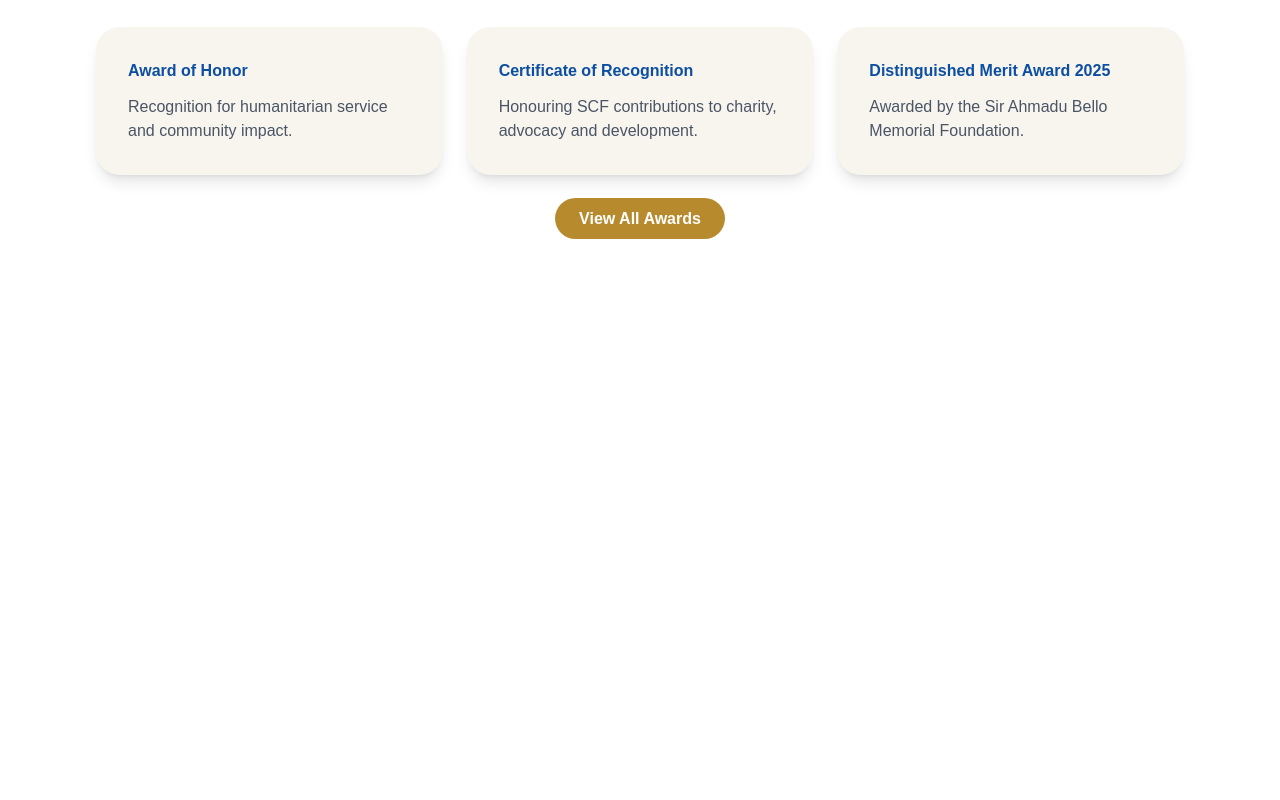
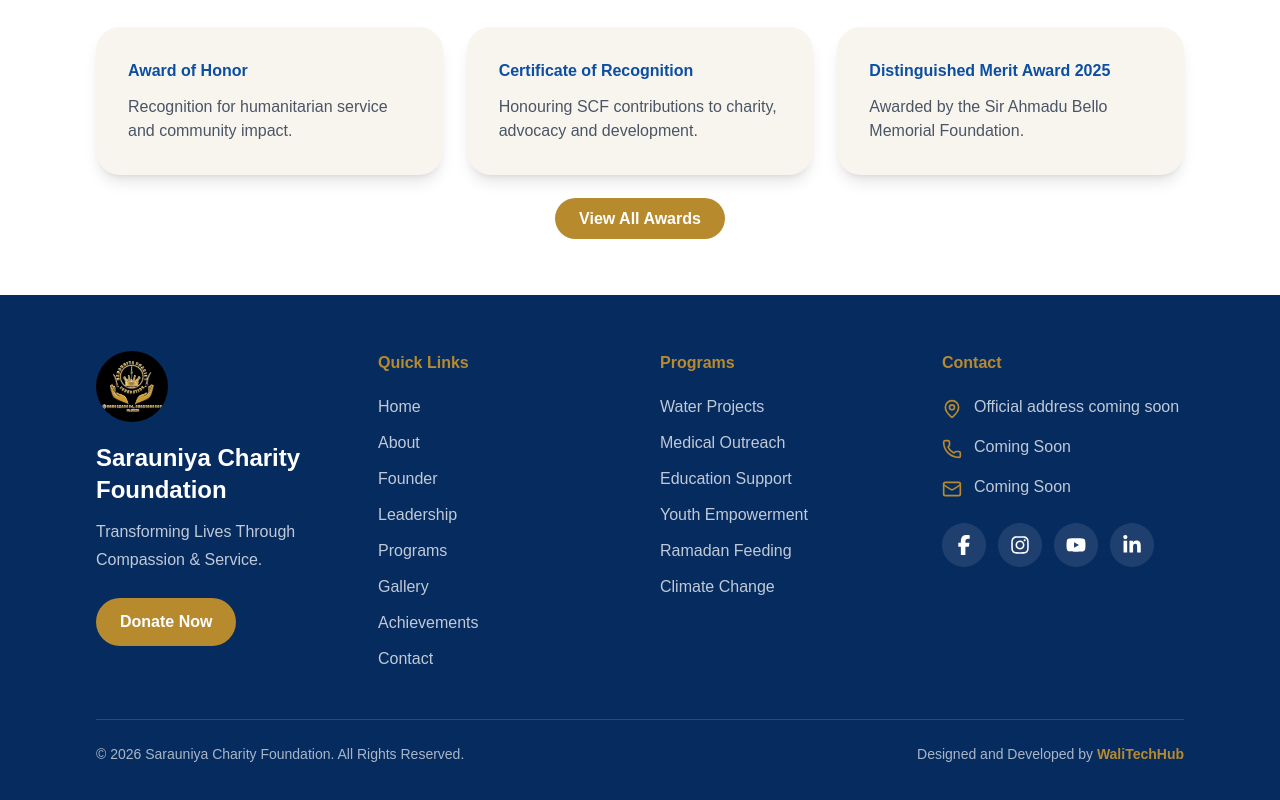
Before and after one commit to YUSUFUMARWALI/sarauniya-foundation, a Next.js app: page / in a window 1280 px wide. Shown: the part 3004-3804 px from the top of the page. Before the commit the page ends 3299 px from the top, so only its background shows below. Built offline with nearby package versions, Linux system fonts and the light colour scheme.

Commit message:
Add reusable footer component

```diff
--- a/app/layout.tsx
+++ b/app/layout.tsx
@@ -1,6 +1,8 @@
 import type { Metadata } from "next";
 import { Geist, Geist_Mono } from "next/font/google";
 import "./globals.css";
+
+import Footer from "@/components/Footer";
 
 const geistSans = Geist({
   variable: "--font-geist-sans",
@@ -13,8 +15,9 @@ const geistMono = Geist_Mono({
 });
 
 export const metadata: Metadata = {
-  title: "Create Next App",
-  description: "Generated by create next app",
+  title: "Sarauniya Charity Foundation",
+  description:
+    "Official website of Sarauniya Charity Foundation, transforming lives through humanitarian services, education, healthcare, water projects, empowerment, and community development.",
 };
 
 export default function RootLayout({
@@ -27,7 +30,13 @@ export default function RootLayout({
       lang="en"
       className={`${geistSans.variable} ${geistMono.variable} h-full antialiased`}
     >
-      <body className="min-h-full flex flex-col">{children}</body>
+      <body className="flex min-h-screen flex-col bg-[#f8f5ef]">
+        <main className="flex-1">
+          {children}
+        </main>
+
+        <Footer />
+      </body>
     </html>
   );
 }
--- /dev/null
+++ b/components/Footer.tsx
@@ -0,0 +1,130 @@
+import Image from "next/image";
+import Link from "next/link";
+import { Mail, MapPin, Phone } from "lucide-react";
+
+import {
+  FaFacebookF,
+  FaInstagram,
+  FaYoutube,
+  FaLinkedinIn,
+  FaTiktok,
+  FaXTwitter,
+} from "react-icons/fa6";
+import { site } from "@/data/site";
+
+const quickLinks = [
+  ["Home", "/"],
+  ["About", "/about"],
+  ["Founder", "/founder"],
+  ["Leadership", "/leadership"],
+  ["Programs", "/programs"],
+  ["Gallery", "/gallery"],
+  ["Achievements", "/achievements"],
+  ["Contact", "/contact"],
+];
+
+const programs = [
+  "Water Projects",
+  "Medical Outreach",
+  "Education Support",
+  "Youth Empowerment",
+  "Ramadan Feeding",
+  "Climate Change",
+];
+
+export default function Footer() {
+  return (
+    <footer className="bg-[#062B5F] px-6 py-14 text-white md:px-16 lg:px-24">
+      <div className="mx-auto grid max-w-7xl gap-10 md:grid-cols-2 lg:grid-cols-4">
+        <div>
+          <Image
+            src="/images/logo/logo.jpg"
+            alt="Sarauniya Charity Foundation Logo"
+            width={72}
+            height={72}
+            className="rounded-full bg-white"
+          />
+
+          <h2 className="mt-5 text-2xl font-bold">{site.name}</h2>
+
+          <p className="mt-3 leading-7 text-white/75">{site.tagline}</p>
+
+          <Link
+            href="/donate"
+            className="mt-6 inline-block rounded-full bg-[#B88A2E] px-6 py-3 font-semibold text-white"
+          >
+            Donate Now
+          </Link>
+        </div>
+
+        <div>
+          <h3 className="font-bold text-[#B88A2E]">Quick Links</h3>
+
+          <div className="mt-5 grid gap-3">
+            {quickLinks.map(([label, href]) => (
+              <Link key={label} href={href} className="text-white/75 hover:text-white">
+                {label}
+              </Link>
+            ))}
+          </div>
+        </div>
+
+        <div>
+          <h3 className="font-bold text-[#B88A2E]">Programs</h3>
+
+          <div className="mt-5 grid gap-3 text-white/75">
+            {programs.map((program) => (
+              <span key={program}>{program}</span>
+            ))}
+          </div>
+        </div>
+
+        <div>
+          <h3 className="font-bold text-[#B88A2E]">Contact</h3>
+
+          <p className="mt-5 flex gap-3 text-white/75">
+            <MapPin className="mt-1 h-5 w-5 text-[#B88A2E]" />
+            {site.contact.address}
+          </p>
+
+          <p className="mt-4 flex gap-3 text-white/75">
+            <Phone className="mt-1 h-5 w-5 text-[#B88A2E]" />
+            {site.contact.phone1}
+          </p>
+
+          <p className="mt-4 flex gap-3 text-white/75">
+            <Mail className="mt-1 h-5 w-5 text-[#B88A2E]" />
+            {site.contact.email}
+          </p>
+
+          <div className="mt-6 flex flex-wrap gap-3">
+            <a href={site.socials.facebook} target="_blank" className="rounded-full bg-white/10 p-3 hover:bg-white/20">
+              <FaFacebookF className="h-5 w-5" />
+            </a>
+
+            <a href={site.socials.instagram} target="_blank" className="rounded-full bg-white/10 p-3 hover:bg-white/20">
+              <FaInstagram className="h-5 w-5" />
+            </a>
+
+            <a href={site.socials.youtube} target="_blank" className="rounded-full bg-white/10 p-3 hover:bg-white/20">
+              <FaYoutube className="h-5 w-5" />
+            </a>
+
+            <a href={site.socials.linkedin} target="_blank" className="rounded-full bg-white/10 p-3 hover:bg-white/20">
+              <FaLinkedinIn className="h-5 w-5" />
+            </a>
+          </div>
+        </div>
+      </div>
+
+      <div className="mx-auto mt-12 flex max-w-7xl flex-col gap-4 border-t border-white/15 pt-6 text-sm text-white/65 md:flex-row md:items-center md:justify-between">
+        <p>{site.copyright}</p>
+
+        <p>
+          Designed and Developed by{" "}
+          <span className="font-semibold text-[#B88A2E]">{site.developer}</span>
+        </p>
+      </div>
+    </footer>
+  );
+}
--- /dev/null
+++ b/data/site.ts
@@ -0,0 +1,25 @@
+export const site = {
+  name: "Sarauniya Charity Foundation",
+
+  tagline: "Transforming Lives Through Compassion & Service.",
+
+  developer: "WaliTechHub",
+
+  copyright: `© ${new Date().getFullYear()} Sarauniya Charity Foundation. All Rights Reserved.`,
+
+  socials: {
+    facebook: "https://facebook.com/Sarauniyacfou",
+    instagram: "https://instagram.com/Sarauniyacfou",
+    youtube: "https://youtube.com/@SarauniyaCharityFoundation",
+    linkedin: "https://linkedin.com/in/Sarauniyacfou",
+    x: "https://x.com/Sarauniyacfou",
+    tiktok: "https://tiktok.com/@Sarauniyacfou",
+  },
+
+  contact: {
+    address: "Official address coming soon",
+    phone1: "Coming Soon",
+    phone2: "Coming Soon",
+    email: "Coming Soon",
+  },
+};
--- a/package.json
+++ b/package.json
@@ -13,7 +13,8 @@
     "lucide-react": "^1.21.0",
     "next": "16.2.9",
     "react": "19.2.4",
-    "react-dom": "19.2.4"
+    "react-dom": "19.2.4",
+    "react-icons": "^5.6.0"
   },
   "devDependencies": {
     "@tailwindcss/postcss": "^4",
```
Also changed, not shown: components/Footer.backup.tsx (added), 1 other file (tests, documents, lock files or other folders).
